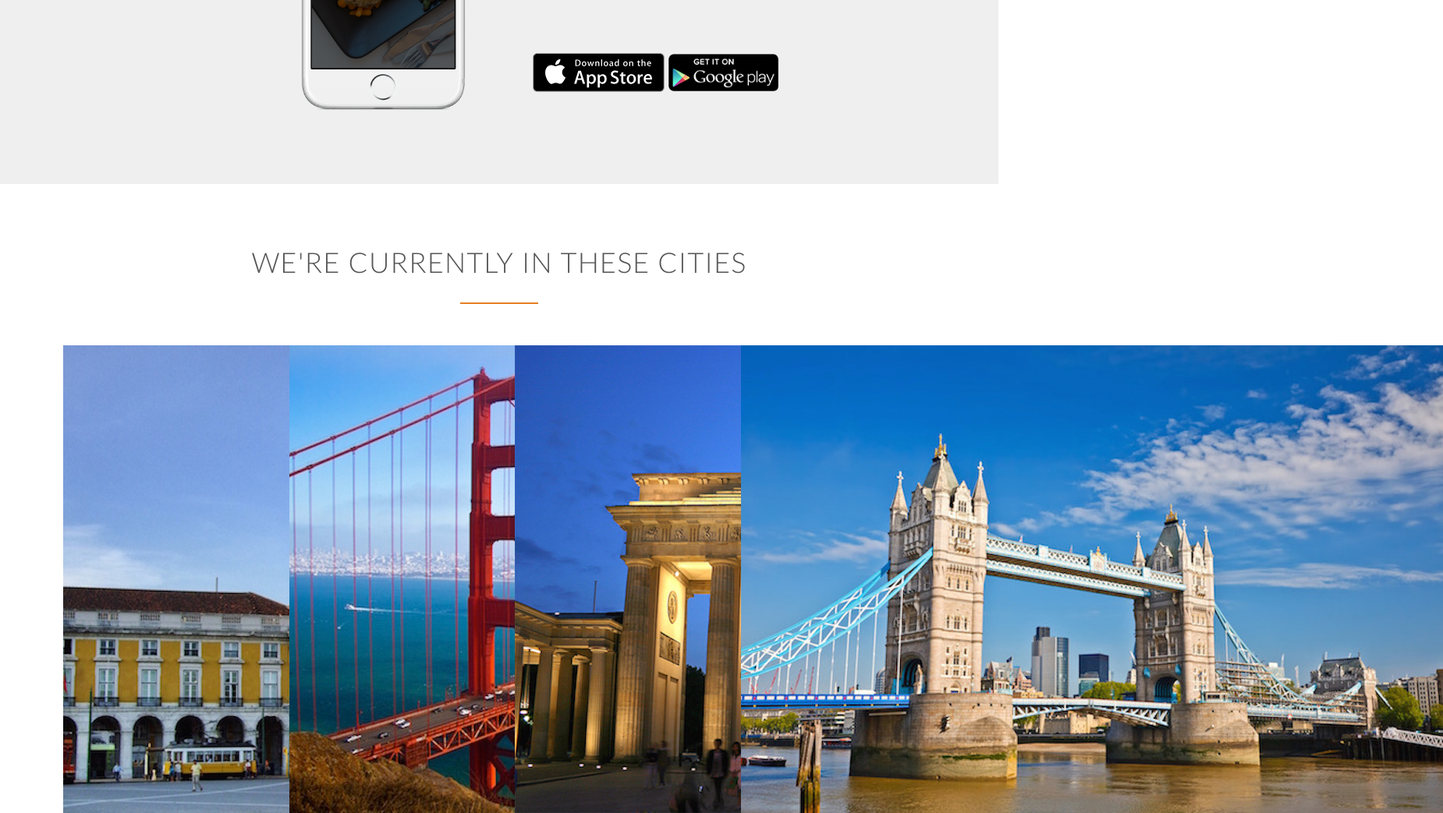
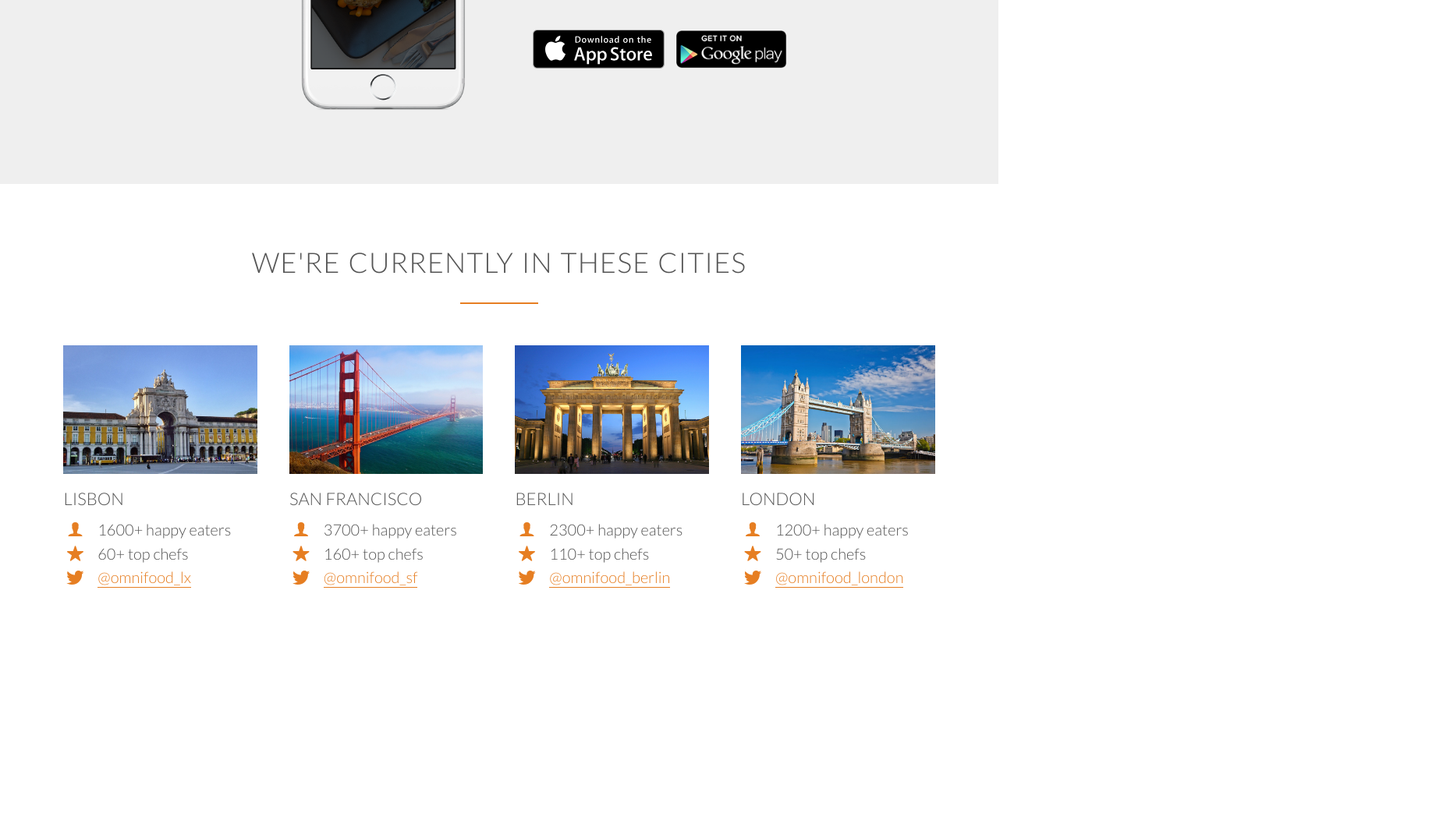
Before and after one commit to disneywalt19/Omnifood, a plain HTML site: page index.html in a window 1280 px wide. Shown: the part 2502-3545 px from the top of the page at 78% size, 1850 px wide, since content can reach past the window. After the commit the page ends 3365 px from the top, so only its background shows below. Drawn offline with Linux system fonts and the light colour scheme.

Commit message:
Building the cities section-part2

```diff
--- a/index.html
+++ b/index.html
@@ -158,64 +158,64 @@
                     <img src="resources/img/lisbon-3.jpg" alt="Lisbon">
                     <h3>Lisbon</h3>
                     <div class="city-feature">
-                        <i class="ion-ios-person"></i>
+                        <i class="ion-ios-person icon-small"></i>
                         1600+ happy eaters
                     </div>
                     <div class="city-feature">
-                        <i class="ion-ios-star"></i>
+                        <i class="ion-ios-star icon-small"></i>
                         60+ top chefs
                     </div>
                     <div class="city-feature">
-                        <i class="ion-logo-twitter"></i>
-                        @omnifood_lx
+                        <i class="ion-logo-twitter icon-small"></i>
+                        <a href="#">@omnifood_lx</a>
                     </div>
                 </div>
                 <div class="col span-1-of-4 box">
                     <img src="resources/img/san-francisco.jpg" alt="San Francisco">
                     <h3>San Francisco</h3>
                     <div class="city-feature">
-                        <i class="ion-ios-person"></i>
+                        <i class="ion-ios-person icon-small"></i>
                         3700+ happy eaters
                     </div>
                     <div class="city-feature">
-                        <i class="ion-ios-star"></i>
+                        <i class="ion-ios-star icon-small"></i>
                         160+ top chefs
                     </div>
                     <div class="city-feature">
-                        <i class="ion-logo-twitter"></i>
-                        @omnifood_sf
+                        <i class="ion-logo-twitter icon-small"></i>
+                        <a href="#">@omnifood_sf</a>
                     </div>
                 </div>
                 <div class="col span-1-of-4 box">
                     <img src="resources/img/berlin.jpg" alt="Berlin">
                     <h3>Berlin</h3>
                     <div class="city-feature">
-                        <i class="ion-ios-person"></i>
+                        <i class="ion-ios-person icon-small"></i>
                         2300+ happy eaters
                     </div>
                     <div class="city-feature">
-                        <i class="ion-ios-star"></i>
+                        <i class="ion-ios-star icon-small"></i>
                         110+ top chefs
                     </div>
                     <div class="city-feature">
-                        <i class="ion-logo-twitter"></i>
-                        @omnifood_berlin
+                        <i class="ion-logo-twitter icon-small"></i>
+                        <a href="#">@omnifood_berlin</a>
                     </div>
                 </div>
                 <div class="col span-1-of-4 box">
                     <img src="resources/img/london.jpg" alt="London">
                     <h3>London</h3>
                     <div class="city-feature">
-                        <i class="ion-ios-person"></i>
+                        <i class="ion-ios-person icon-small"></i>
                         1200+ happy eaters
                     </div>
                     <div class="city-feature">
-                        <i class="ion-ios-star"></i>
+                        <i class="ion-ios-star icon-small"></i>
                         50+ top chefs
                     </div>
                     <div class="city-feature">
-                        <i class="ion-logo-twitter"></i>
-                        @omnifood_london
+                        <i class="ion-logo-twitter icon-small"></i>
+                        <a href="#">@omnifood_london</a>
                     </div>
                 </div>
 
--- a/resources/css/style.css
+++ b/resources/css/style.css
@@ -119,6 +119,40 @@ h2:after {
     color: #e67e22;
     margin-bottom: 10px;
 }
+
+.icon-small {
+    display: inline-block;
+    width: 30px;
+    text-align: center;
+    color: #e67e22;
+    font-size: 120%;
+    margin-right: 10px;
+
+    /*secrets to align text and icons*/
+    line-height: 120%;
+    vertical-align: middle;
+    margin-top: -5px;
+}
+
+/* --------------------------------------------------------------------- */
+/*                  LINKS                                              */
+/* --------------------------------------------------------------------- */
+
+a:link,
+a:visited {
+    color: #e67e22;
+    text-decoration: none;
+    padding-bottom: 1px;
+    border-bottom: 1px solid #e67e22;
+    transition: border-bottom 0.2s, color 0.2s;
+}
+
+a:hover,
+a:active {
+    color: #555;
+    border-bottom: 1px solid transparent;
+}
+
 
 /* --------------------------------------------------------------------- */
 /*                  BUTTONS                                              */
@@ -275,15 +309,19 @@ header {
 .section-steps {
     background-color: #efefef;
 }
+
+.steps-box {
+    margin-top: 30px;
+}
 .steps-box:first-child {
     text-align: right;
     padding-right: 3%;
-    margin-top: 30px;
 }
 
 .steps-box:last-child {
+    text-align: left;
     padding-left: 3%;
-    margin-top: 70px;
+    margin-top: 40px;
 }
 
 .app-screen {
@@ -302,20 +340,41 @@ header {
 
 .works-step div {
     color: #e67e22;
+    font-size: 150%;
+    height: 54px;
+    width: 54px;
     border: 2px solid #e67e22;
+    border-radius: 50%;
     display: inline-block;
-    border-radius: 50%;
-    height: 55px;
-    width: 55px;
     text-align: center;
+    margin-right: 25px;
+    float: left;
     padding: 5px;
-    float: left;
-    font-size: 150%;
-    margin-right: 25px;
+}
+
+.btn-app:link,
+.btn-app:visited {
+    border: 0;
 }
 
 .btn-app img {
     height: 50px;
     width: auto;
+    margin-right: 10px;
 
 }
+
+/* --------------------------------------------------------------------- */
+/*                   CITIES                                              */
+/* --------------------------------------------------------------------- */
+
+
+.box img {
+    width: 100%;
+    height: auto;
+    margin-bottom: 15px;
+}
+
+.city-feature {
+    margin-bottom: 5px;
+}
```
